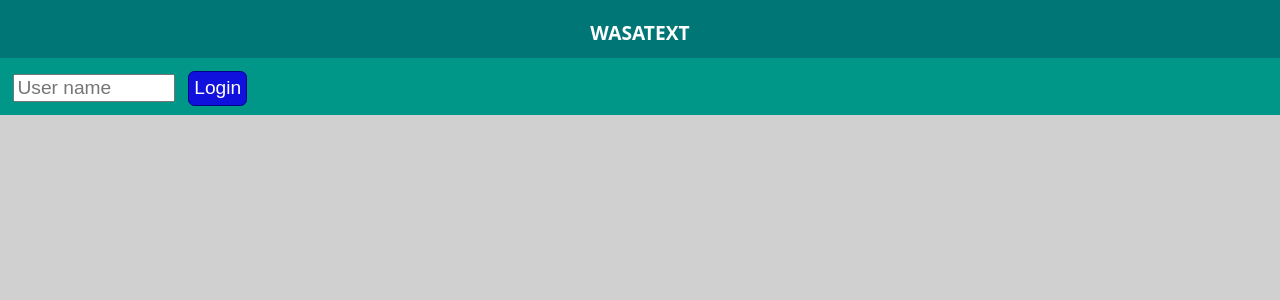
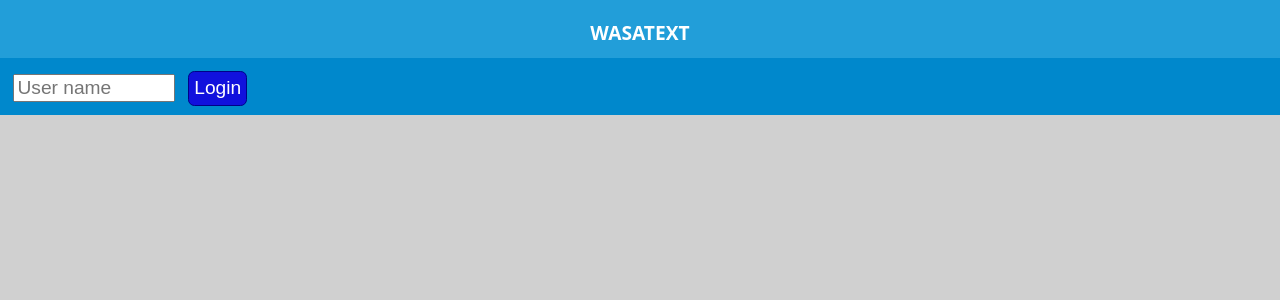
Before and after one commit to mlatsa/WASAProject, a Vue app in the folder webui/: page / in a window 1280 px wide. Shown: the top 300 px of the page. Built offline with nearby package versions, Linux system fonts and the light colour scheme.

Commit message:
miinor frontend changes

```diff
--- a/webui/src/assets/main.css
+++ b/webui/src/assets/main.css
@@ -130,7 +130,7 @@ select {
 	width: 100%;
 	top: 3em;
 	height: 3em;
-	background-color: #009688;
+	background-color: #0088cc;
 }
 
 .send-message-container {
@@ -203,7 +203,7 @@ select {
 }
 
 .alert-status {
-	background-color: #007677;
+	background-color: #229ED9;
 	color: white;
 }
 
@@ -244,7 +244,6 @@ select {
     background-color: #eee;
 }
 
-/*entrambi i riquadri*/
 .message-box p {
 	position:relative;
 	display: block;
@@ -257,7 +256,6 @@ select {
 	font-size: 0.9em;
 }
 
-/*triangolo a destra*/
 .message-box.my-message p::before {
 	content : '';
 	position: absolute;
@@ -287,7 +285,6 @@ select {
 	justify-content: flex-start;
 }
 
-/*triangolo a sinistra*/
 .message-box.friend-message::before {
 	content : '';
 	position: absolute;
@@ -303,7 +300,6 @@ select {
 	position: absolute;
 	margin-left: calc(50% - 10em);
 	text-align: center;
-	/* min-width: 20em; */
 	max-width: 30em;
 	background-color: #fff;
 	border-radius: 2px;
@@ -319,7 +315,6 @@ select {
 .error-button {
 	position: relative;
 	left: 1em;
-	/* min-width: 3em; */
 	font-size: 1em;
 	background-color: #d95555;
 	border-radius: 4px;
```
